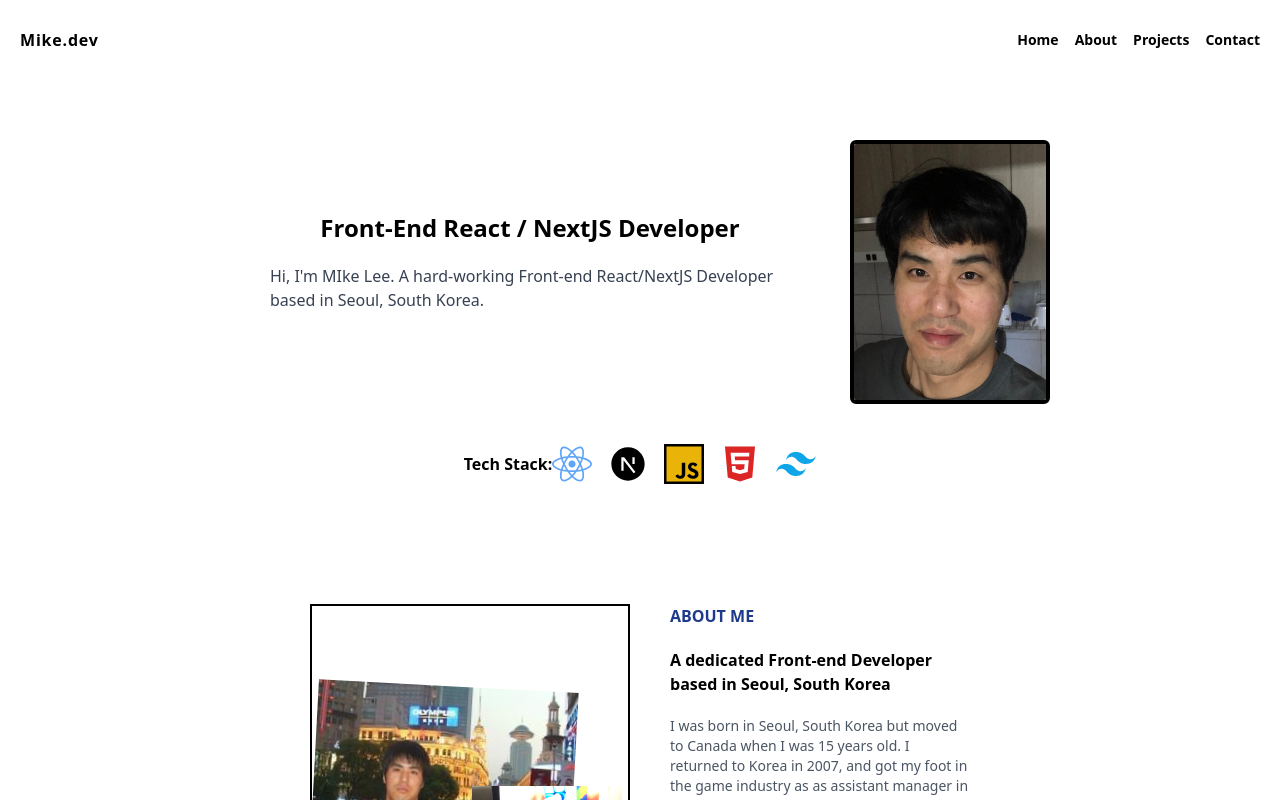
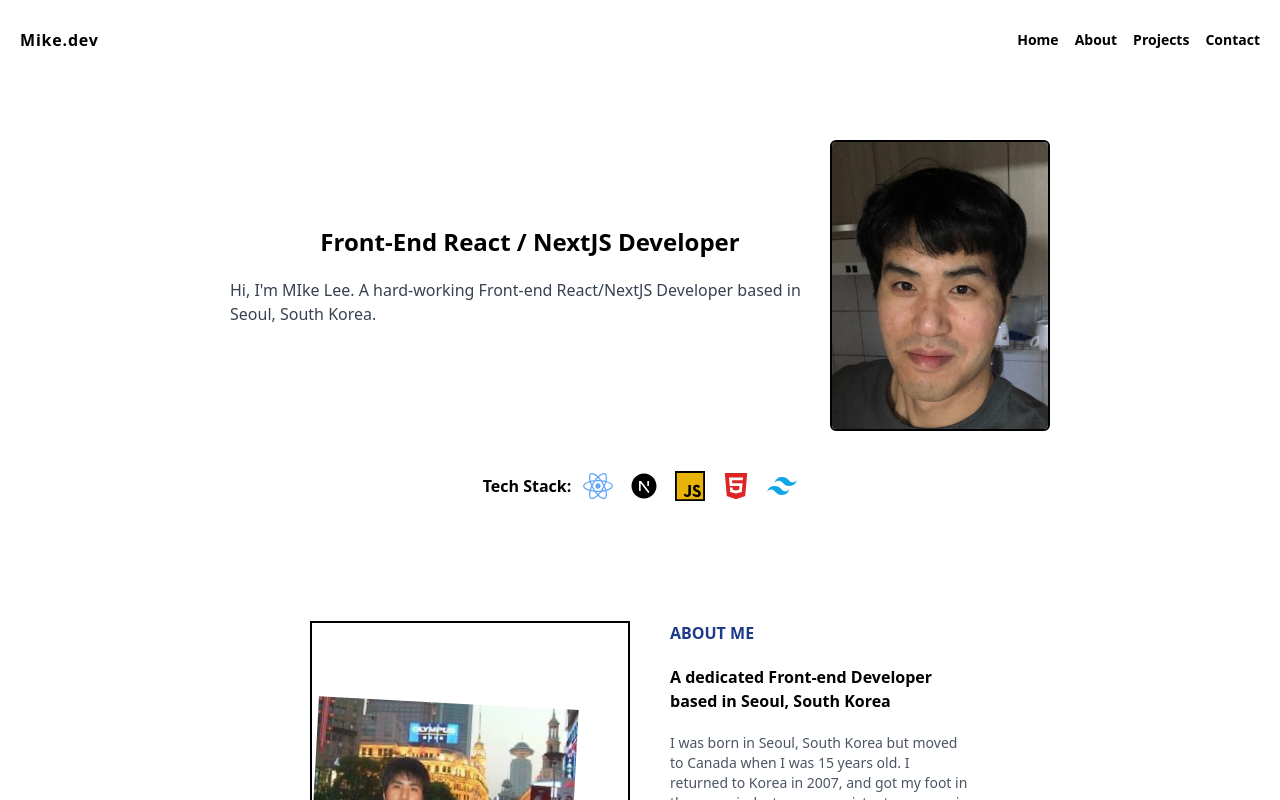
Before and after one commit to imbizman316/homepage_porfolio, a React (Create React App) app: page / in a window 1280 px wide. Shown: the top 800 px of the page. Built offline with nearby package versions, Linux system fonts and the light colour scheme.

Commit message:
screen size adjustment_2

```diff
--- a/src/pages/contact/index.jsx
+++ b/src/pages/contact/index.jsx
@@ -3,7 +3,7 @@ import { MdOutlineEmail } from "react-icons/md";
 
 function Contact() {
   return (
-    <div className="bg-white flex flex-col items-center pt-10 w-full">
+    <div className="bg-white flex flex-col items-center pt-10 w-auto mb-10">
       <div className="border-2 p-5">
         <h1 className="mb-5 font-semibold text-gray-500">
           Please feel free to contact me at any time!
--- a/src/pages/home/index.js
+++ b/src/pages/home/index.js
@@ -18,36 +18,36 @@ function Home() {
   }, []);
 
   return (
-    <div className="min-h-screen bg-white flex flex-col gap-20 justify-start items-start">
-      <div className=" bg-white flex flex-col pt-10 items-center justify-center">
+    <div className="min-h-screen bg-white flex flex-col gap-20 justify-center items-center">
+      <div className="flex flex-col pt-10 items-center justify-center">
         <div className="flex flex-col sm:flex-col md:flex-row lg:flex-row justify-between items-center">
           {/* w-[400px] sm:w-[400px] md:w-[500px] lg:w-[600px]  */}
-          <div className="flex flex-col gap-5">
+          <div className="flex flex-col gap-5 justify-center items-center">
             <h1 className="font-bold text-2xl text-center">
               Front-End React / NextJS Developer
             </h1>
-            <h1 className="text-gray-700 px-10  w-[400px] sm:w-[400px] md:w-[500px] lg:w-[600px]">
+            <h1 className="text-gray-700 w-[300px] sm:w-[300px] md:w-[500px] lg:w-[600px]">
               {t("home_intro")}
             </h1>
           </div>
-          <div>
+          <div className="flex justify-center items-center">
             <img
-              className="ml-5 mt-5 max-w-[200px] border-4 border-black rounded-md"
+              className="mt-5 w-[220px] border-2 border-black rounded-md"
               src={myImage}
               alt="mikelee"
             />
           </div>
         </div>
-        <div className="flex flex-row justify-center mt-10 w-screen px-5">
+        <div className="flex flex-row justify-center mt-10 gap-3">
           <div className="flex justify-center items-center font-semibold text-sm sm:text-sm md:text-base lg:text-base">
             Tech Stack:
           </div>
           <div className="flex flex-row justify-center items-center gap-4">
-            <FaReact size={40} className="text-blue-400" />
-            <RiNextjsFill size={40} className="text-black" />
-            <IoLogoJavascript size={40} className="text-yellow-500 bg-black" />
-            <FaHtml5 size={40} className="text-red-600" />
-            <RiTailwindCssFill size={40} className="text-sky-500" />
+            <FaReact size={30} className="text-blue-400" />
+            <RiNextjsFill size={30} className="text-black" />
+            <IoLogoJavascript size={30} className="text-yellow-500 bg-black" />
+            <FaHtml5 size={30} className="text-red-600" />
+            <RiTailwindCssFill size={30} className="text-sky-500" />
           </div>
         </div>
       </div>
```
